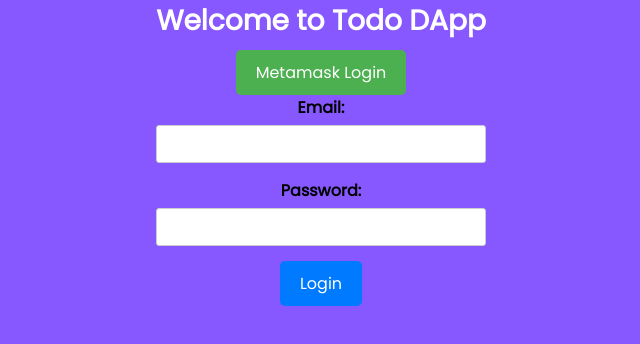
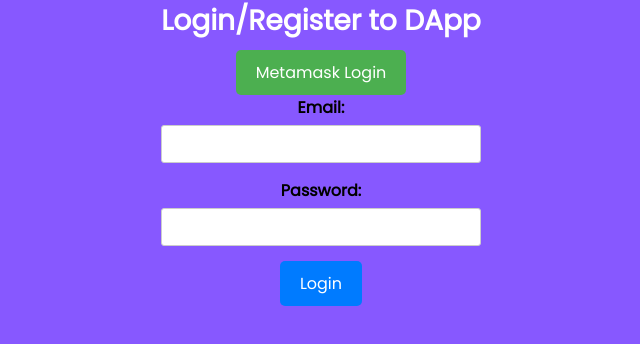
Before and after one commit to Rehaan1/LuganodesToDoApp, a React (Create React App) app in the folder frontend/: page / in a window 1280 px wide. Shown: the top 344 px of the page, without its empty margins (319-959 px from the left). Built offline with nearby package versions, Linux system fonts and the light colour scheme.

Commit message:
docs: update Readme

```diff
--- a/frontend/src/App.js
+++ b/frontend/src/App.js
@@ -56,7 +56,7 @@
       <div className="Logout">
         {isLoggedIn ? (
         <button onClick={handleLogout}>Logout</button>
-        ):<h1>Welcome to Todo DApp</h1>}
+        ):<h1>Login/Register to DApp</h1>}
 
       </div>
       {isLoggedIn ? (
```
Also changed, not shown: 1 other file (tests, documents, lock files or other folders).
